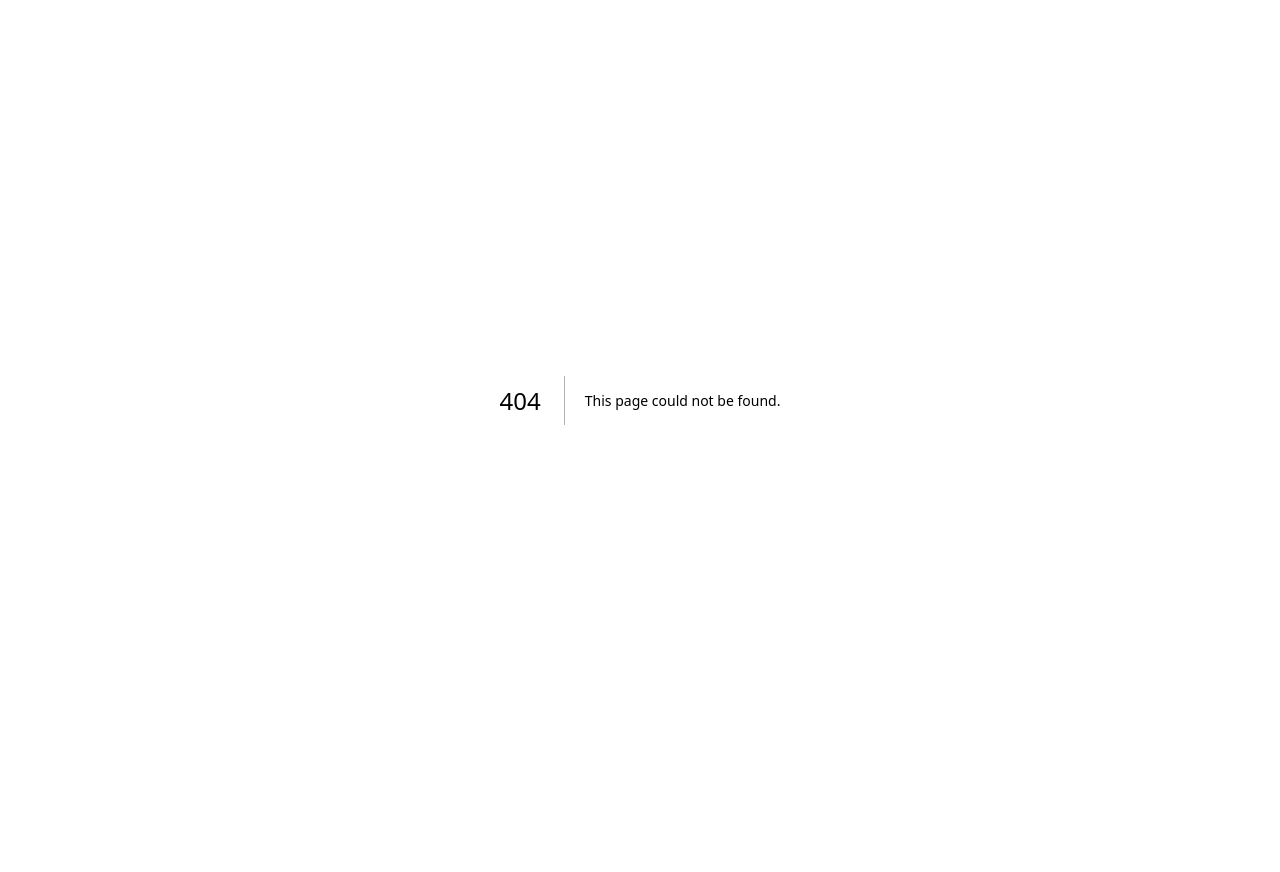
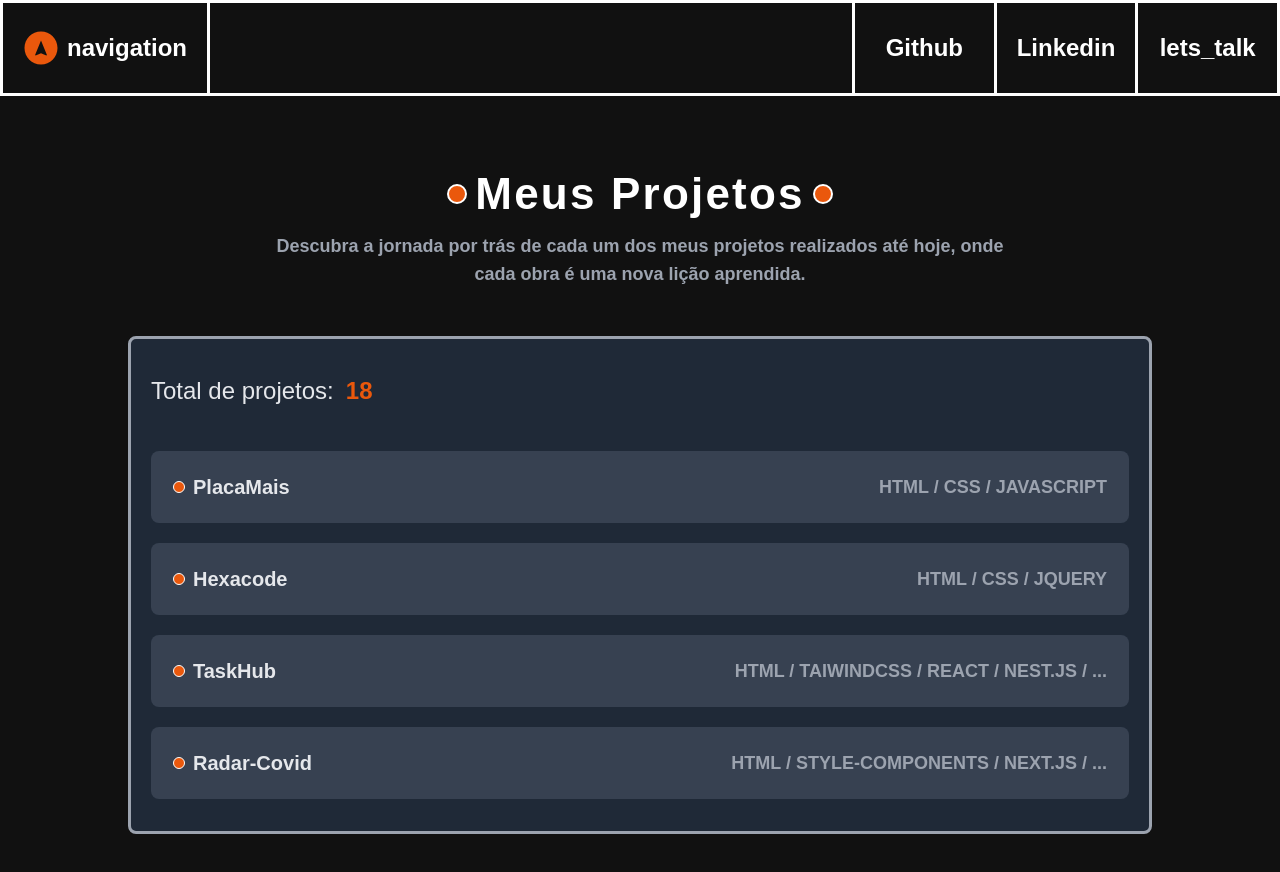
Before and after one commit to DuDupedrosa/new-portfolio, a Next.js app: page /projects in a window 1280 px wide. Before the commit this address had no page. Shown: the top 872 px of the page. Before the commit the page ends 800 px from the top, so only its background shows below. Built offline with nearby package versions, Linux system fonts and the light colour scheme.

Commit message:
criando page meus projetos

```diff
--- /dev/null
+++ b/src/app/projects/components/ProjectsComponent.tsx
@@ -0,0 +1,91 @@
+'use client';
+
+import Header from '@/components/Common/Header';
+import PageTitle from '@/components/Common/PageTitle.tsx';
+import { allProjectsItems } from '@/helpers/PorfolioItems/allProjects';
+import { AllProjectsItem } from '@/types/project';
+import React, { useEffect, useState } from 'react';
+import {
+  DropdownMenu,
+  DropdownMenuContent,
+  DropdownMenuItem,
+  DropdownMenuLabel,
+  DropdownMenuSeparator,
+  DropdownMenuTrigger,
+} from '@/components/ui/dropdown-menu';
+
+const dropDownItemStyle =
+  'text-mainBlack text-base hover:bg-gray-400 transition-all cursor-pointer';
+
+function SeparatorDropdown() {
+  return <div className="w-full h-[1px] bg-gray-400"></div>;
+}
+
+function ProjectsComponent() {
+  const [projects, setProjects] = useState<AllProjectsItem[] | []>([]);
+
+  useEffect(() => {
+    const getFirstFourProjects = allProjectsItems.slice(0, 4);
+
+    setProjects(getFirstFourProjects);
+  }, []);
+
+  return (
+    <div>
+      {/* header */}
+      <Header />
+
+      {/* conteúdo */}
+      <section className="mt-20 pb-20 px-8">
+        {/* header - title */}
+        <div>
+          <PageTitle text="Meus projetos" />
+          <div className="grid place-items-center">
+            <p className="text-base md:text-lg font-semibold text-gray-400 text-center max-w-3xl mt-5">
+              Descubra a jornada por trás de cada um dos meus projetos
+              realizados até hoje, onde cada obra é uma nova lição aprendida.
+            </p>
+          </div>
+        </div>
+
+        {/* card - main */}
+        <div className="bg-gray-800 border-main ml-auto mr-auto border-gray-400 rounded-lg px-5 py-8 flex flex-col gap-5 mt-12 max-w-5xl">
+          {/* total de projetos */}
+          <div className="mb-5 flex items-center gap-2">
+            <span className="text-2xl block font-normal text-gray-200">
+              Total de projetos:
+            </span>
+            <span className="text-2xl font-bold text-orange-600 p-1 rounded-lg">
+              {allProjectsItems.length}
+            </span>
+          </div>
+
+          {projects.length > 0 &&
+            projects.map((project, i) => {
+              return (
+                <div
+                  key={i}
+                  className="bg-gray-700 cursor-pointer rounded-lg p-5 border-solid transition-all border-[2px] border-transparent hover:border-orange-600"
+                >
+                  {/* container */}
+                  <div className="flex justify-between">
+                    <div className="flex items-center gap-2">
+                      <span className="block w-3 h-3 rounded-full border-solid border-[1px] border-white bg-orange-600"></span>
+                      <span className="text-xl font-bold text-gray-200 flex">
+                        {project.name}
+                      </span>
+                    </div>
+                    <span className="text-lg uppercase text-gray-400 font-semibold">
+                      {project.technologies}
+                    </span>
+                  </div>
+                </div>
+              );
+            })}
+        </div>
+      </section>
+    </div>
+  );
+}
+
+export default ProjectsComponent;
--- /dev/null
+++ b/src/app/projects/page.tsx
@@ -0,0 +1,12 @@
+import React from 'react';
+import ProjectsComponent from './components/ProjectsComponent';
+
+function page() {
+  return (
+    <div className="min-h-screen bg-mainBlack">
+      <ProjectsComponent />
+    </div>
+  );
+}
+
+export default page;
--- /dev/null
+++ b/src/helpers/PorfolioItems/allProjects.ts
@@ -0,0 +1,74 @@
+export const allProjectsItems = [
+  {
+    name: 'PlacaMais',
+    technologies: 'html / css / javascript',
+  },
+  {
+    name: 'Hexacode',
+    technologies: 'html / css / JQuery',
+  },
+  {
+    name: 'TaskHub',
+    technologies: 'html / taiwindcss / React / nest.js / ... ',
+  },
+  {
+    name: 'Radar-Covid',
+    technologies: 'html / style-components / Next.js / ...',
+  },
+  {
+    name: 'BikeCraft',
+    technologies: 'html / css / javascript',
+  },
+  {
+    name: 'Rocket-Nfts',
+    technologies: 'html / css / scss / javascript',
+  },
+  {
+    name: 'Loto-Checked',
+    technologies: 'html / css / vue.js / ...',
+  },
+  {
+    name: 'PokeView',
+    technologies: 'html / css / typescript / axios / ...',
+  },
+  {
+    name: 'TaskHub',
+    technologies: 'html / css / typescript',
+  },
+  {
+    name: 'Camp-In',
+    technologies: 'html / styled-components / react / ...',
+  },
+  {
+    name: 'Film-Flix',
+    technologies: 'html / css / javascript ',
+  },
+  {
+    name: 'Receitas Blog',
+    technologies: 'html / css / javascript',
+  },
+  {
+    name: 'Web-Shoes',
+    technologies: 'html / css / typescript',
+  },
+  {
+    name: 'Dev-Blog',
+    technologies: 'html / css / javascript',
+  },
+  {
+    name: 'Web-coffee',
+    technologies: 'html / css / javascript',
+  },
+  {
+    name: 'min-calc',
+    technologies: 'html / css / javascript',
+  },
+  {
+    name: 'Tigre Blog',
+    technologies: 'html / scss / javascript',
+  },
+  {
+    name: 'First-Porfolio',
+    technologies: 'html / taiwindcss / javascript',
+  },
+];
--- /dev/null
+++ b/src/types/project.ts
@@ -0,0 +1,4 @@
+export type AllProjectsItem = {
+  name: string;
+  technologies: string;
+};
```
